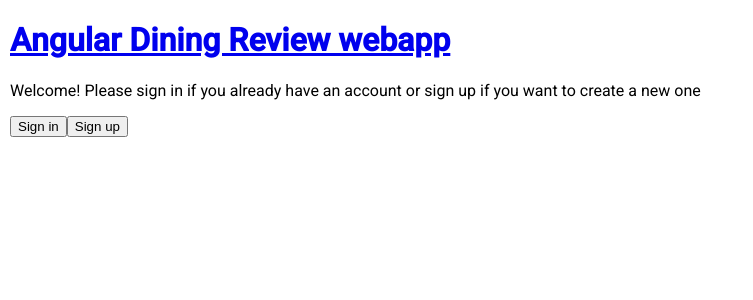
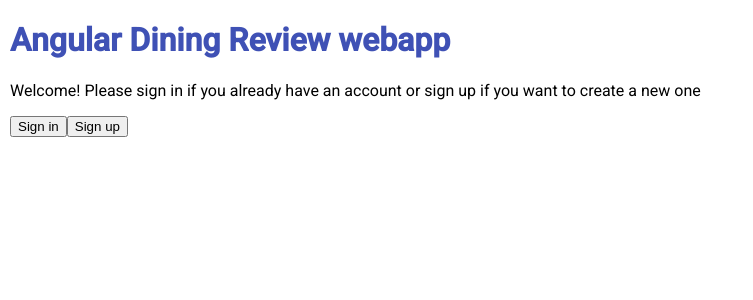
Before and after one commit to LucaBiasiolo/JavaScript-TypeScript, an Angular app in the folder diningreview/: page /home in a window 1280 px wide. Shown: the top 300 px of the page, without its empty margins (0-753 px from the left). Built offline with nearby package versions, Linux system fonts and the light colour scheme.

Commit message:
Color webapp title with standard angular material colors

```diff
--- a/diningreview/src/app/app.component.css
+++ b/diningreview/src/app/app.component.css
@@ -0,0 +1,9 @@
+/* filepath: c:\Users\acer\Desktop\Programmazione\JavaScript-TypeScript\diningreview\src\app\app.component.css */
+a {
+    text-decoration: none;
+    color: #3f51b5; /* Default blue color of Angular Material */
+}
+
+a:visited {
+    color: #3f51b5; /* Ensure visited links have the same color */
+}
```
